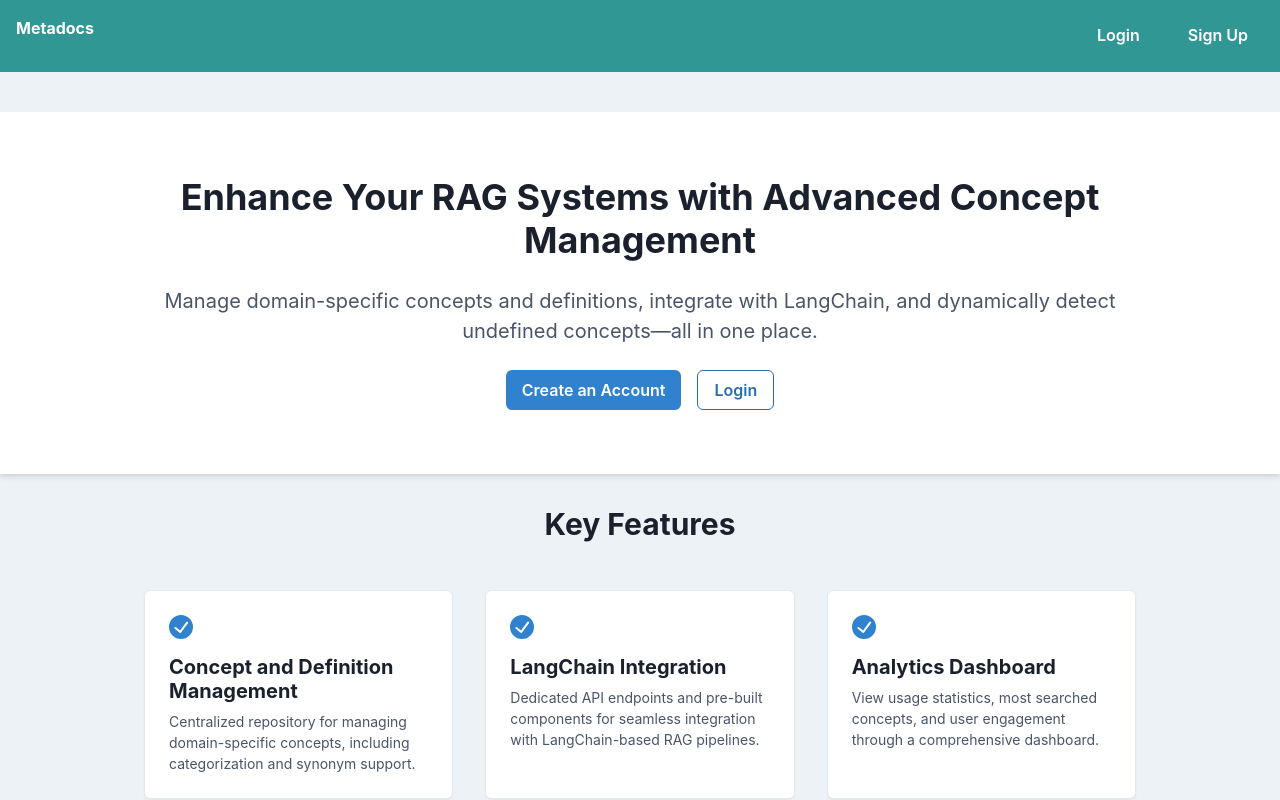
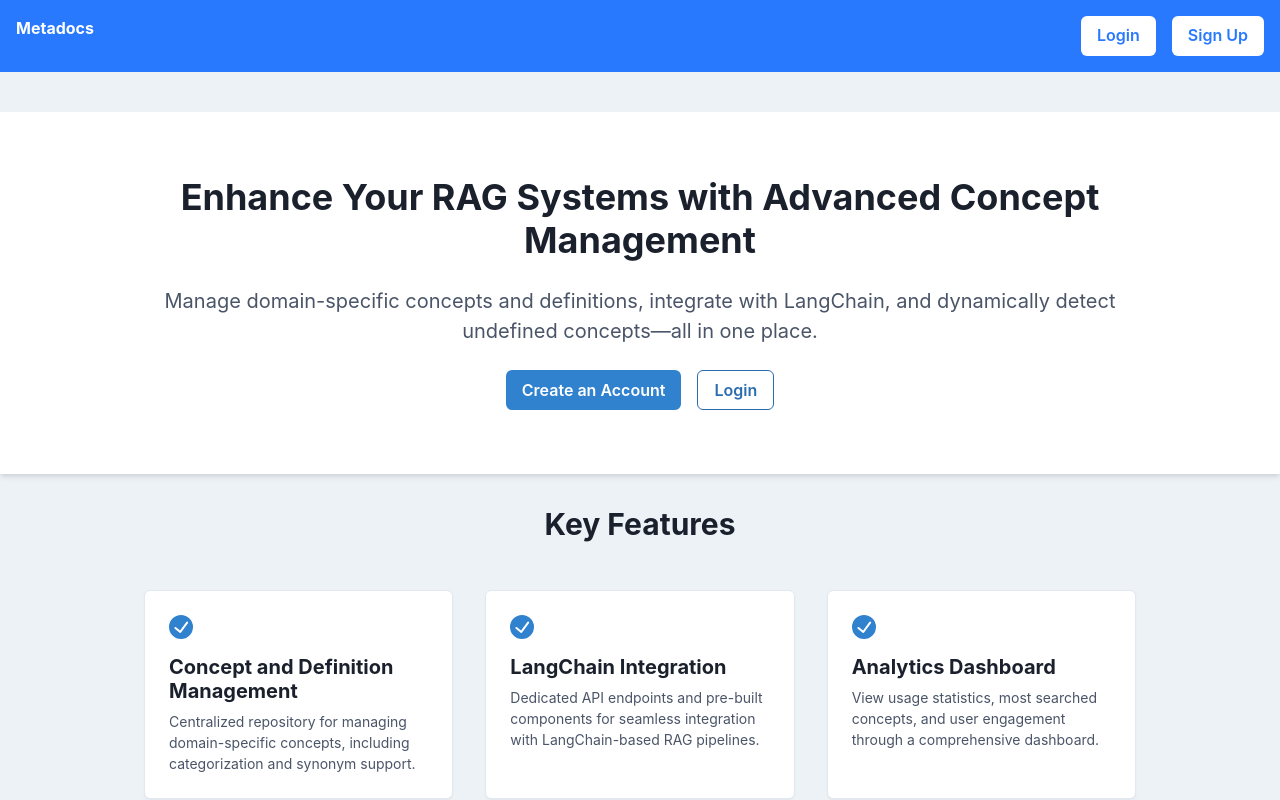
Before and after one commit to ravediamond/metadocs, a React (Create React App) app in the folder frontend/: page / in a window 1280 px wide. Shown: the top 800 px of the page. Built offline with nearby package versions, Linux system fonts and the light colour scheme.

Commit message:
fix: fixed color

```diff
--- a/frontend/src/components/Navbar.js
+++ b/frontend/src/components/Navbar.js
@@ -7,7 +7,7 @@ const Navbar = () => {
   const { token, handleLogout } = useContext(AuthContext);
 
   return (
-    <Box p={4} bg="teal.500" color="white" display="flex" justifyContent="space-between">
+    <Box p={4} bg="#2979FF" color="white" display="flex" justifyContent="space-between">
       {/* Link to the homepage */}
       <Box fontWeight="bold">
         <Link to="/dashboard" style={{ textDecoration: 'none', color: 'white' }}>Metadocs</Link>
@@ -16,22 +16,22 @@ const Navbar = () => {
         {token ? (
           <>
             {/* Logout Button */}
-            <Button onClick={handleLogout} colorScheme="teal" mr={4}>
+            <Button onClick={handleLogout} bg="white" color="#2979FF" mr={4} _hover={{ bg: "#F1F1F1" }}>
               Logout
             </Button>
             {/* Dashboard Link as Button */}
-            <Button as={Link} to="/dashboard" colorScheme="teal">
+            <Button as={Link} to="/dashboard" bg="white" color="#2979FF" _hover={{ bg: "#F1F1F1" }}>
               Dashboard
             </Button>
           </>
         ) : (
           <>
             {/* Login Link as Button */}
-            <Button as={Link} to="/login" colorScheme="teal" mr={4}>
+            <Button as={Link} to="/login" bg="white" color="#2979FF" mr={4} _hover={{ bg: "#F1F1F1" }}>
               Login
             </Button>
             {/* Sign Up Link as Button */}
-            <Button as={Link} to="/signup" colorScheme="teal">
+            <Button as={Link} to="/signup" bg="white" color="#2979FF" _hover={{ bg: "#F1F1F1" }}>
               Sign Up
             </Button>
           </>
```
